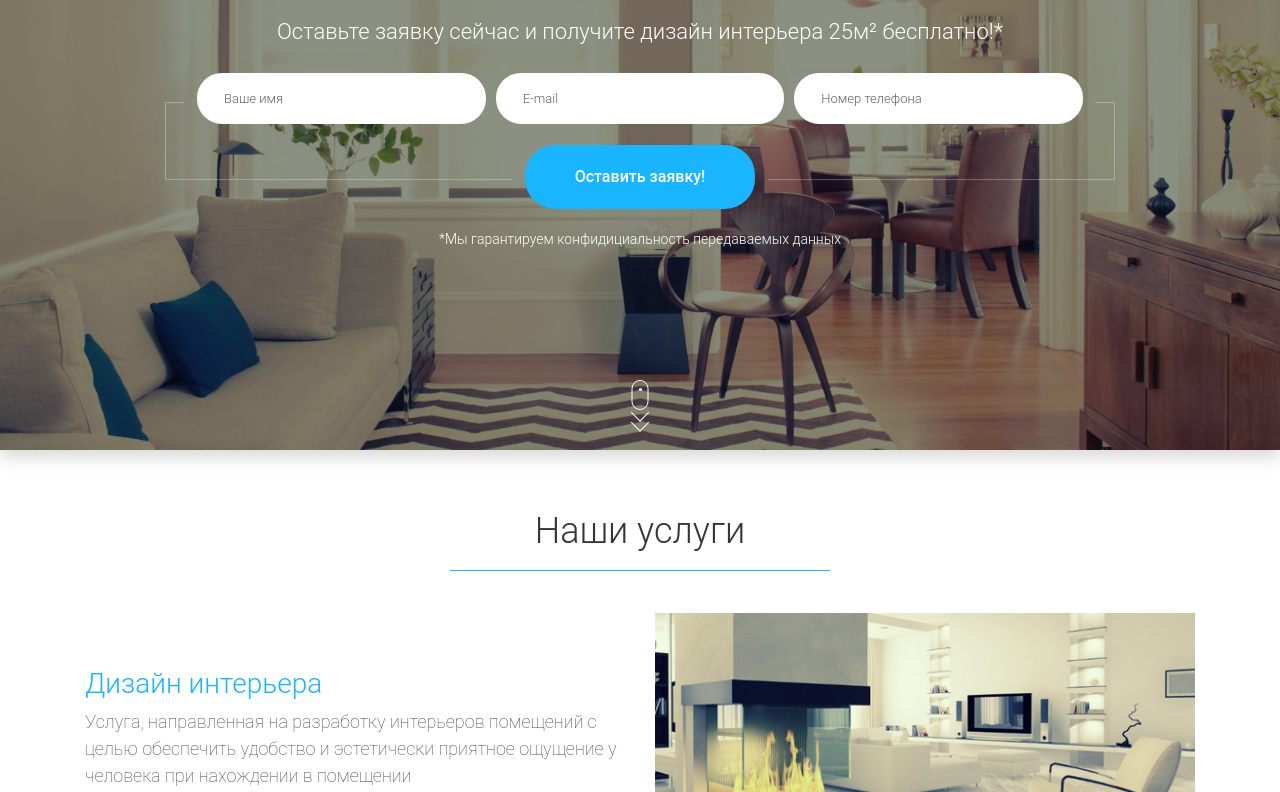
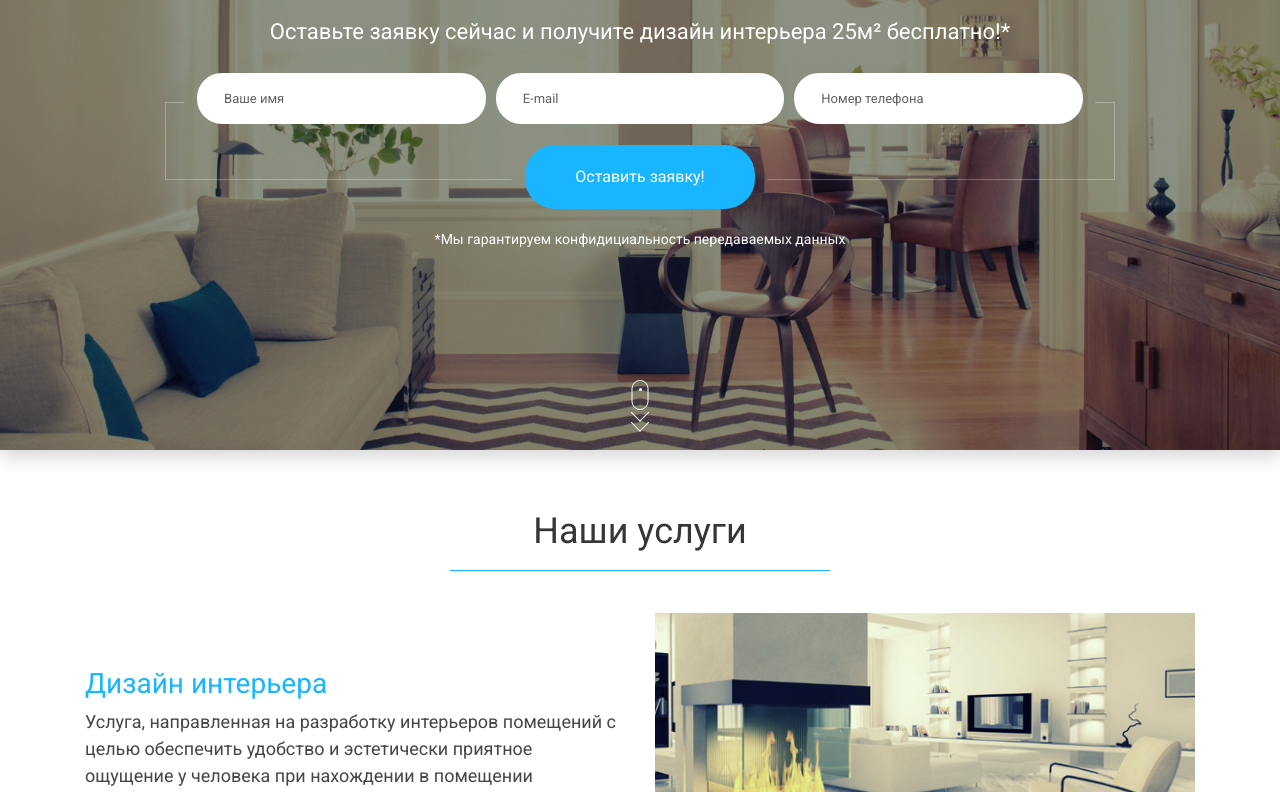
Before and after one commit to Ulyana23/23Degree, a plain HTML site: page index.html in a window 1280 px wide. Shown: the part 350-1142 px from the top of the page. Drawn offline with nearby package versions, Linux system fonts and the light colour scheme.

Commit message:
fonts rework

```diff
--- a/index.html
+++ b/index.html
@@ -4,6 +4,7 @@
     <meta charset="UTF-8">
     <meta name="viewport" content="width=device-width, initial-scale=1">
     <link rel="SHORTCUT ICON" href="images/block_1/logo23.png" type="image/png">
+    <link href="https://fonts.googleapis.com/css2?family=Roboto:wght@400;700&display=swap" rel="stylesheet">
     <title>23Degree</title>
     <link rel="stylesheet" href="https://stackpath.bootstrapcdn.com/bootstrap/4.5.0/css/bootstrap.min.css" integrity="sha384-9aIt2nRpC12Uk9gS9baDl411NQApFmC26EwAOH8WgZl5MYYxFfc+NcPb1dKGj7Sk" crossorigin="anonymous">
     <link rel="stylesheet" href="css/jquery.radios-to-slider.css">
--- a/scss/_fonts.scss
+++ b/scss/_fonts.scss
@@ -1,25 +1,29 @@
 @mixin black {
-  font-family: "Roboto Black";
+  font-family: 'Roboto', sans-serif;
+  font-weight: 900;
 }
 
 @mixin bold {
-  font-family: "Roboto";
+  font-family: 'Roboto', sans-serif;
   font-weight: 700;
 }
 
 @mixin medium {
-  font-family: "Roboto Medium";
+  font-family: 'Roboto', sans-serif;
+  font-weight: 400;
 }
 
 @mixin regular {
-  font-family: "Roboto";
+  font-family: 'Roboto', sans-serif;
   font-weight: 400;
 }
 
 @mixin light {
-  font-family: "Roboto Light";
+  font-family: 'Roboto', sans-serif;
+  font-weight: 300;
 }
 
 @mixin thin {
-  font-family: "Roboto Thin";
+  font-family: 'Roboto', sans-serif;
+  font-weight: 100;
 }
```
Also changed, not shown: css/style.css, 1 other file.
